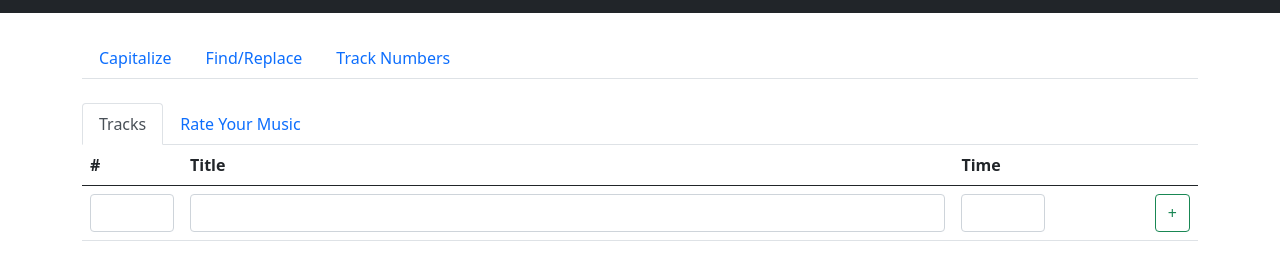
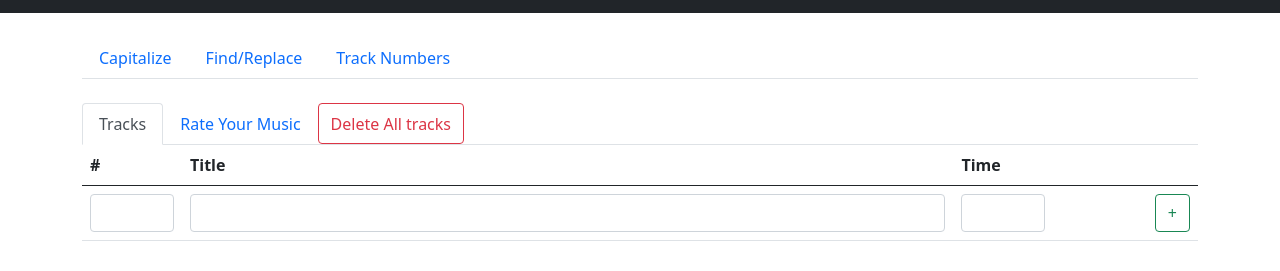
Before and after one commit to elliotchance/tracklist-editor, a plain HTML site: page index.html in a window 1280 px wide. Shown: the part 57-328 px from the top of the page. Drawn offline with nearby package versions, Linux system fonts and the light colour scheme.

Commit message:
Delete all tracks feature added

```diff
--- a/index.html
+++ b/index.html
@@ -153,6 +153,10 @@
 
                         this.refresh();
                     },
+                    deleteAllTracks(){
+                        this.tracks = []
+                        this.refresh();
+                    },
                     insertTrack(trackId) {
                         for (let i = 0; i < this.tracks.length; i++) {
                             if (this.tracks[i].id === trackId) {
@@ -293,6 +297,7 @@
                                 type="button" role="tab" aria-controls="rym" aria-selected="false">Rate Your
                                 Music</button>
                         </li>
+                        <button type="button" class="btn btn-outline-danger" @click="deleteAllTracks">Delete All tracks</button>
                     </ul>
 
                     <div class="tab-content" id="myTabContent">
```
